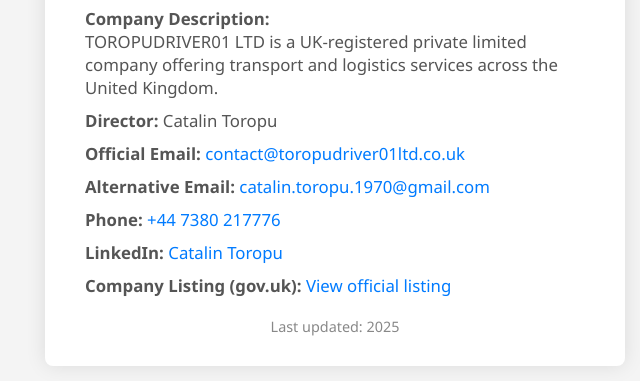
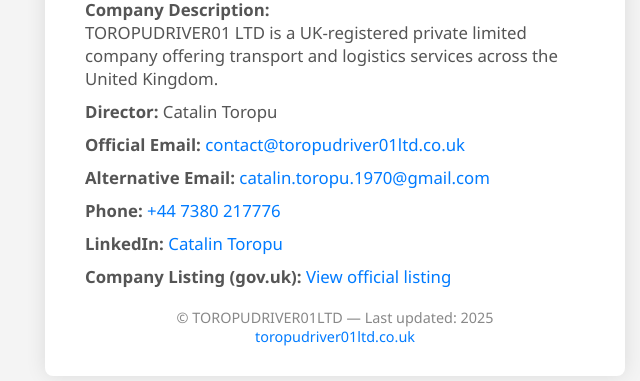
Before and after one commit to Toro2631/TDR01LTD, a plain HTML site: page index.html in a window 1280 px wide. Shown: the part 319-700 px from the top of the page, without its empty margins (305-945 px from the left). Drawn offline with Linux system fonts and the light colour scheme.

Commit message:
Add files via upload

```diff
--- a/index.html
+++ b/index.html
@@ -85,7 +85,8 @@
     <p><strong>Company Listing (gov.uk):</strong> <a href="https://find-and-update.company-information.service.gov.uk/company/09712032" target="_blank">View official listing</a></p>
 
     <div class="footer">
-      Last updated: 2025
+      &copy; TOROPUDRIVER01LTD — Last updated: 2025<br>
+      <a href="https://toropudriver01ltd.co.uk">toropudriver01ltd.co.uk</a>
     </div>
   </div>
 </body>
```
